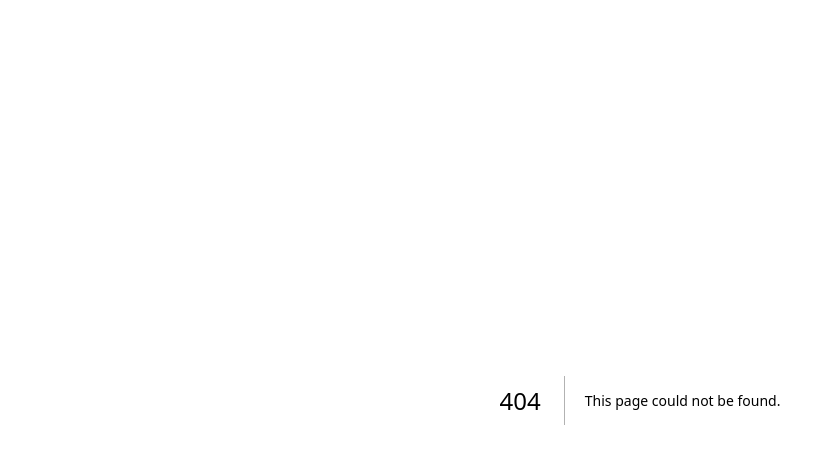
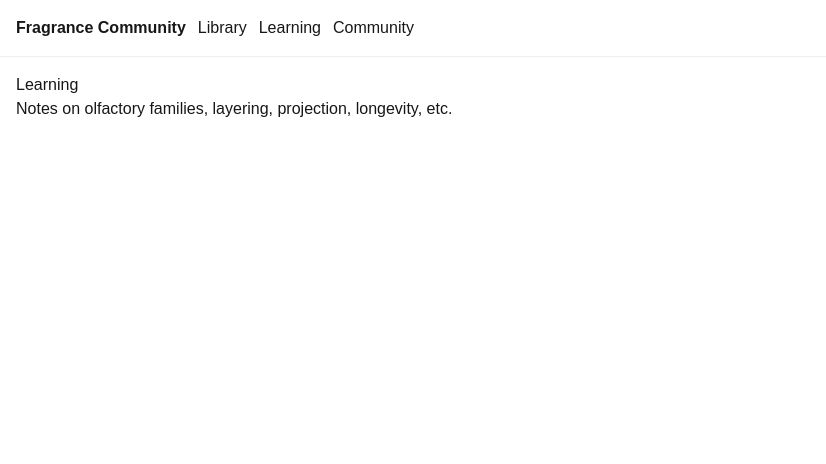
Before and after one commit to ChrisGoslin/fragrance-community, a Next.js app: page /learning in a window 1280 px wide. Before the commit this address had no page. Shown: the top 464 px of the page, without its empty margins (0-826 px from the left). Built offline with nearby package versions, Linux system fonts and the light colour scheme.

Commit message:
Add nav + basic pages

```diff
--- /dev/null
+++ b/app/community/page.tsx
@@ -0,0 +1,8 @@
+export default function CommunityPage() {
+  return (
+    <main>
+      <h1>Community</h1>
+      <p>Discussion and shared exploration will live here.</p>
+    </main>
+  );
+}
--- a/app/layout.tsx
+++ b/app/layout.tsx
@@ -27,7 +27,20 @@ export default function RootLayout({
       lang="en"
       className={`${geistSans.variable} ${geistMono.variable} h-full antialiased`}
     >
-      <body className="min-h-full flex flex-col">{children}</body>
+      <body className="min-h-full flex flex-col">
+        <header style={{ padding: "16px", borderBottom: "1px solid #eee" }}>
+          <nav style={{ display: "flex", gap: "12px", alignItems: "center" }}>
+            <a href="/" style={{ fontWeight: 700 }}>Fragrance Community</a>
+            <a href="/library">Library</a>
+            <a href="/learning">Learning</a>
+            <a href="/community">Community</a>
+          </nav>
+        </header>
+
+        <div style={{ padding: "16px" }}>
+          {children}
+        </div>
+      </body>
     </html>
   );
 }
--- /dev/null
+++ b/app/learning/page.tsx
@@ -0,0 +1,8 @@
+export default function LearningPage() {
+  return (
+    <main>
+      <h1>Learning</h1>
+      <p>Notes on olfactory families, layering, projection, longevity, etc.</p>
+    </main>
+  );
+}
--- /dev/null
+++ b/app/library/page.tsx
@@ -0,0 +1,8 @@
+export default function LibraryPage() {
+  return (
+    <main>
+      <h1>Library</h1>
+      <p>Your personal scent library will live here.</p>
+    </main>
+  );
+}
```
